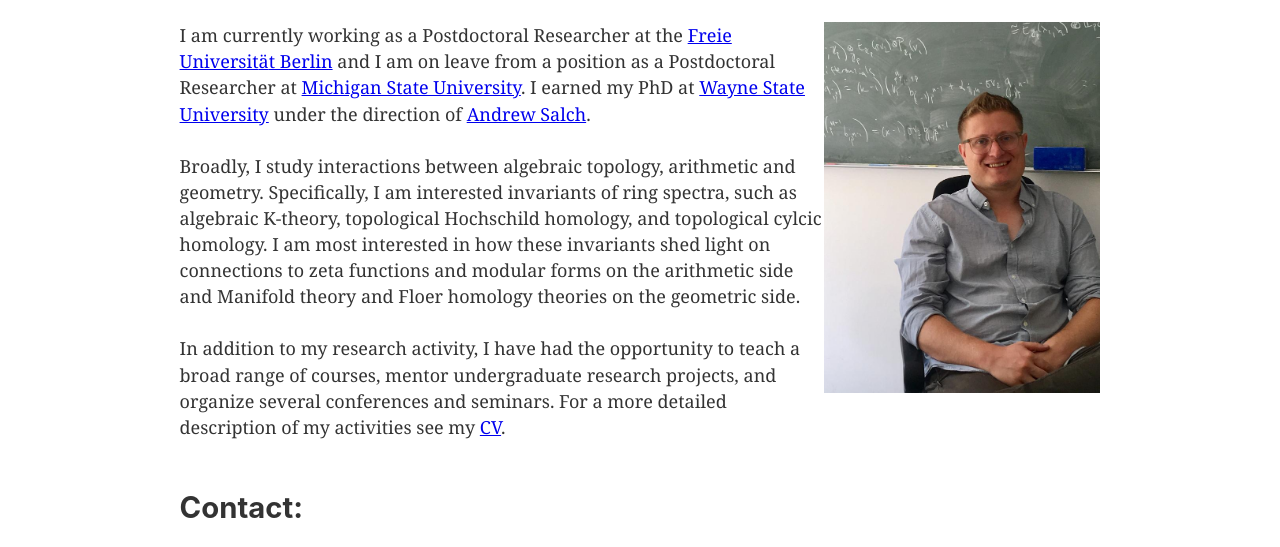
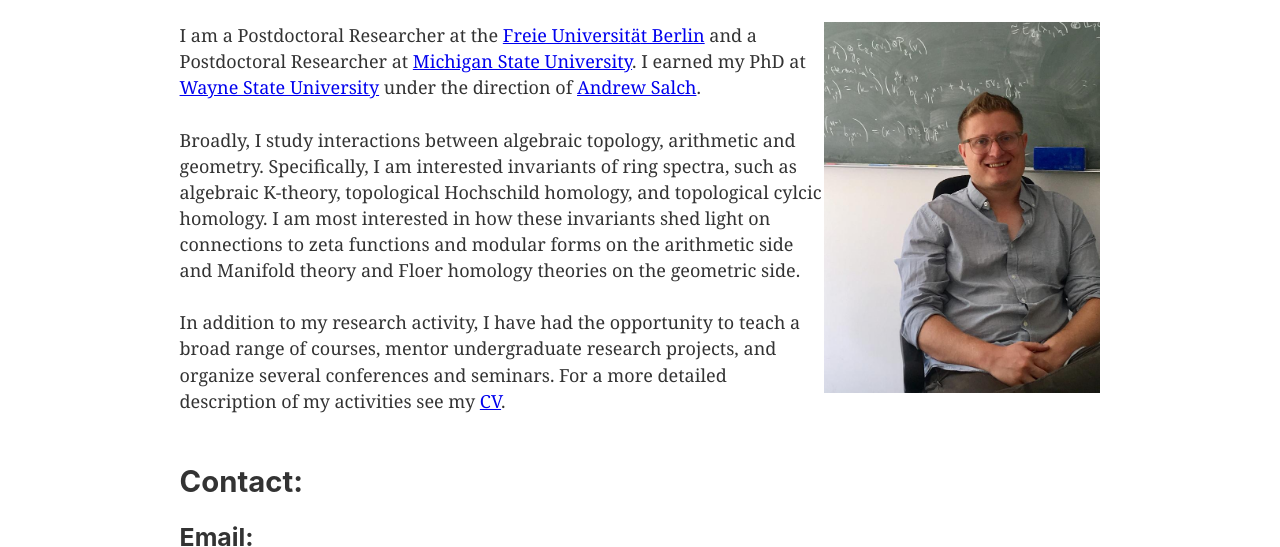
Before and after one commit to gabeangeliniknoll/website2020, a Gatsby site: page / in a window 1280 px wide. Shown: the part 191-738 px from the top of the page. Built offline with nearby package versions, Linux system fonts and the light colour scheme; Gatsby itself is replaced by a stand-in of ours.

Commit message:
updated index and CV

```diff
--- a/src/pages/index.js
+++ b/src/pages/index.js
@@ -14,7 +14,7 @@ const IndexPage = () => (
     <h1>Homepage</h1>
     <div>
     <div style={{ float: `left`, maxWidth: `70%`, marginBottom: `1.45rem`}}>
-    <p>I am currently working as a Postdoctoral Researcher at the <a href="https://www.mi.fu-berlin.de/math/groups/top/members/index.html">Freie Universit<span>&#228;</span>t Berlin</a> and I am on leave from a position as a Postdoctoral Researcher at <a href="https://math.msu.edu">Michigan State University</a>.
+    <p>I am a Postdoctoral Researcher at the <a href="https://www.mi.fu-berlin.de/math/groups/top/members/index.html">Freie Universit<span>&#228;</span>t Berlin</a> and a Postdoctoral Researcher at <a href="https://math.msu.edu">Michigan State University</a>.
       I earned my PhD at <a href="https://clas.wayne.edu/math">Wayne State University</a> under the direction of <a href="https://clasprofiles.wayne.edu/profile/dy8211">Andrew Salch</a>.</p>
     <p>Broadly, I study interactions between algebraic topology, arithmetic and geometry. Specifically, I am interested invariants of ring spectra, such as algebraic K-theory, topological Hochschild homology, and topological cylcic homology. I am most interested in how these invariants shed light on connections to zeta functions and modular forms on the arithmetic side and Manifold theory and Floer homology theories on the geometric side.</p>
 		<p>In addition to my research activity, I have had the opportunity to teach a broad range of courses,
```
Also changed, not shown: 1 other file.
